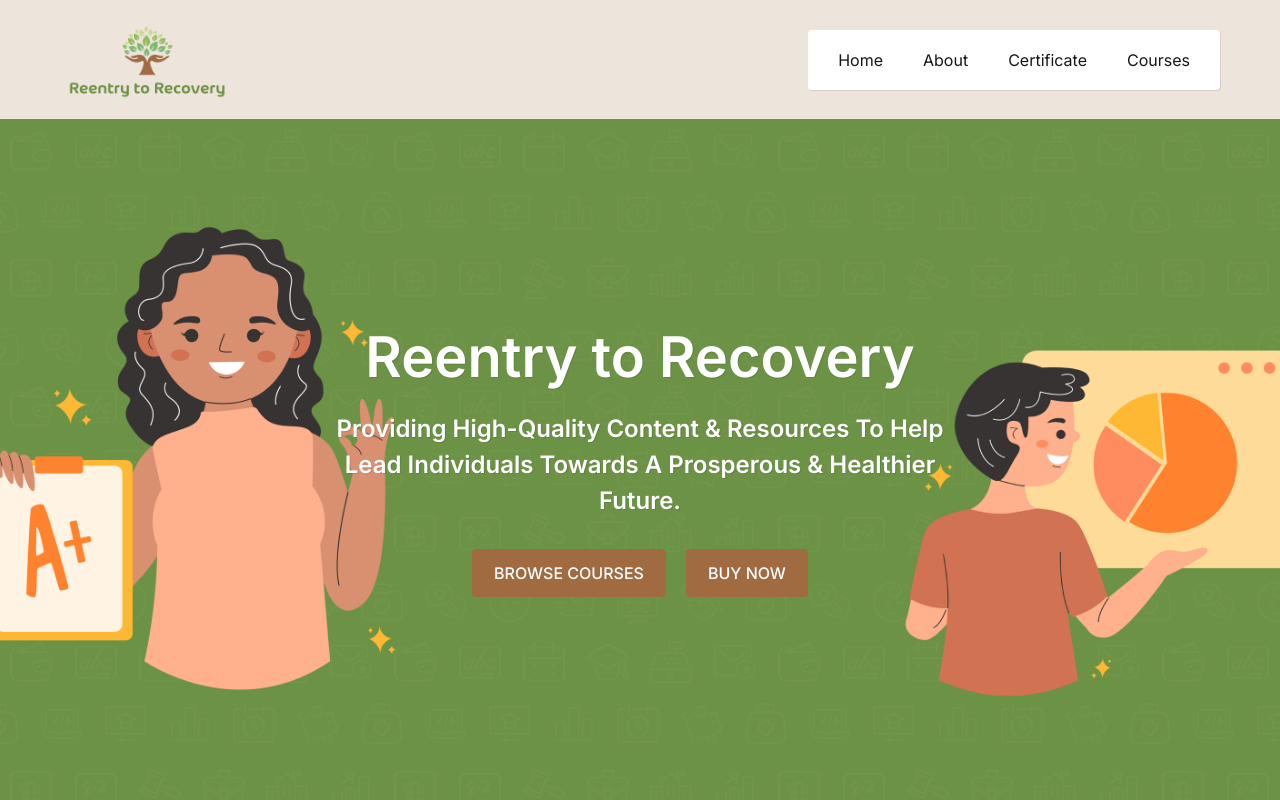
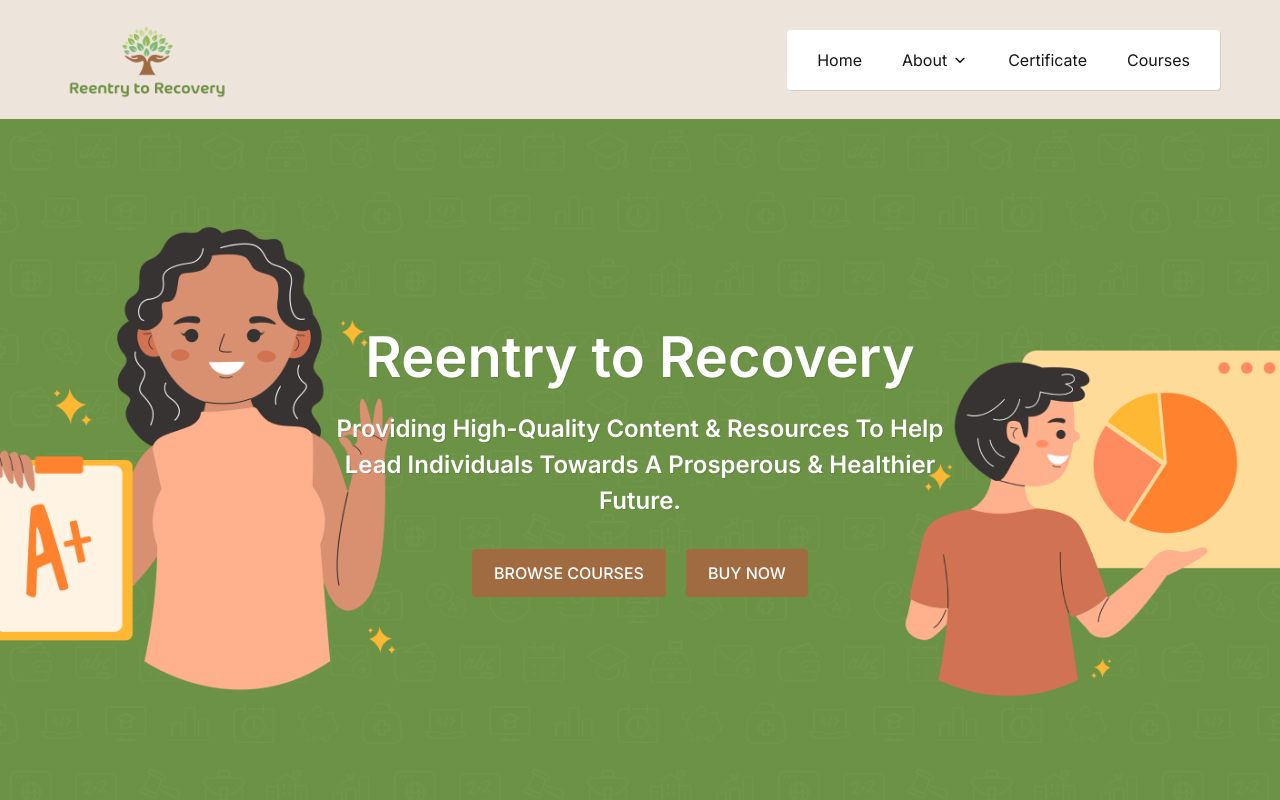
Before and after one commit to Reentry-To-Recovery/r2r-frontend, a React (Create React App) app: page / in a window 1280 px wide. Shown: the top 800 px of the page. Built offline with nearby package versions, Linux system fonts and the light colour scheme.

Commit message:
added drop down nav

```diff
--- a/src/pages/Home/Home.js
+++ b/src/pages/Home/Home.js
@@ -4,6 +4,7 @@ import Tagline from "../../components/Home/Tagline";
 
 export default function Home() {
   const [offsetY, setOffsetY] = useState(0);
+  const [navDropDown, setNavDropDown] = useState(false);
   const handleScroll = () => setOffsetY(window.scrollY);
 
   useEffect(() => {
@@ -15,13 +16,36 @@ export default function Home() {
     <main>
       <nav className="flex align">
         <div className="logo" />
-        <div className="nav-links">
-          <button>Home</button>
-          <button>About</button>
-          <button>Certificate</button>
-          <button>Courses</button>
+
+        <div className="nav-links flex">
+          <div className="link">Home</div>
+          <div
+            className="link about flex align"
+            onClick={() => {
+              setNavDropDown(!navDropDown);
+            }}
+          >
+            About
+            <svg height="16px" viewBox="0 0 24 24" width="16px">
+              {navDropDown ? (
+                <path d="M11.2575379,7.75753788 C11.6675884,7.34748737 12.3324116,7.34748737 12.7424621,7.75753788 L18.7424621,13.7575379 C19.1525126,14.1675884 19.1525126,14.8324116 18.7424621,15.2424621 C18.3324116,15.6525126 17.6675884,15.6525126 17.2575379,15.2424621 L12,9.98492424 L6.74246212,15.2424621 C6.33241161,15.6525126 5.66758839,15.6525126 5.25753788,15.2424621 C4.84748737,14.8324116 4.84748737,14.1675884 5.25753788,13.7575379 L11.2575379,7.75753788 L11.2575379,7.75753788 Z" />
+              ) : (
+                <path d="M11.2575379,16.2424621 L5.25753788,10.2424621 C4.84748737,9.83241161 4.84748737,9.16758839 5.25753788,8.75753788 C5.66758839,8.34748737 6.33241161,8.34748737 6.74246212,8.75753788 L12,14.0150758 L17.2575379,8.75753788 C17.6675884,8.34748737 18.3324116,8.34748737 18.7424621,8.75753788 C19.1525126,9.16758839 19.1525126,9.83241161 18.7424621,10.2424621 L12.7424621,16.2424621 C12.3324116,16.6525126 11.6675884,16.6525126 11.2575379,16.2424621 L11.2575379,16.2424621 Z" />
+              )}
+            </svg>
+          </div>
+          <ul className={`drop-down ${navDropDown ? "show" : ""}`}>
+            <li>Learn More</li>
+            <li>Contact Us</li>
+            <li>Refund Policy</li>
+          </ul>
+          {/* end .link */}
+          <div className="link">Certificate</div>
+          <div className="link">Courses</div>
         </div>
+        {/* end .nav-links */}
       </nav>
+      {/* end nav */}
 
       <header
         className="banner header grid"
@@ -40,7 +64,7 @@ export default function Home() {
         <div
           className="inside-banner flex align justify"
           style={{
-            marginTop: `${offsetY * 0.2}px`,
+            marginTop: `${offsetY * -0.2}px`,
           }}
         >
           <Tagline />
--- a/src/style.css
+++ b/src/style.css
@@ -32,22 +32,62 @@ nav {
   border-radius: 4px;
   box-shadow: 1px 1px 0 rgba(0, 0, 0, 0.1);
   padding: 20px 10px;
+  position: relative;
 }
 
-.nav-links button {
-  background-color: #fff;
-  border: none;
+.nav-links .link {
   color: #141617;
   padding: 0 20px;
 }
 
-.nav-links button:hover {
+.nav-links .link.about {
+  gap: 5px;
+}
+
+.nav-links .link:hover,
+.drop-down li:hover {
   color: #6b9245;
   cursor: pointer;
 }
 
-.nav-links button:active {
+.nav-links .link:active {
   transform: translateY(1px);
+}
+
+.nav-links .link:hover svg {
+  fill: #6b9245;
+}
+
+/* drop down menu  */
+
+ul.drop-down {
+  background-color: #fff;
+  border-radius: 0 0 4px 4px;
+  box-shadow: 1px 1px 0 rgba(0, 0, 0, 0.1);
+  left: 89px;
+  list-style: none;
+  opacity: 0;
+  padding: 10px 0;
+  position: absolute;
+  top: 100%;
+  transition: 0.2s;
+  visibility: hidden;
+  width: 200px;
+  z-index: 1;
+}
+
+ul.drop-down.show {
+  opacity: 1;
+  visibility: visible;
+}
+
+.drop-down li {
+  border-bottom: 1px solid rgba(0, 0, 0, 0.05);
+  padding: 10px 20px;
+}
+
+.drop-down li:last-child {
+  border: none;
 }
 
 /* banners */
```
